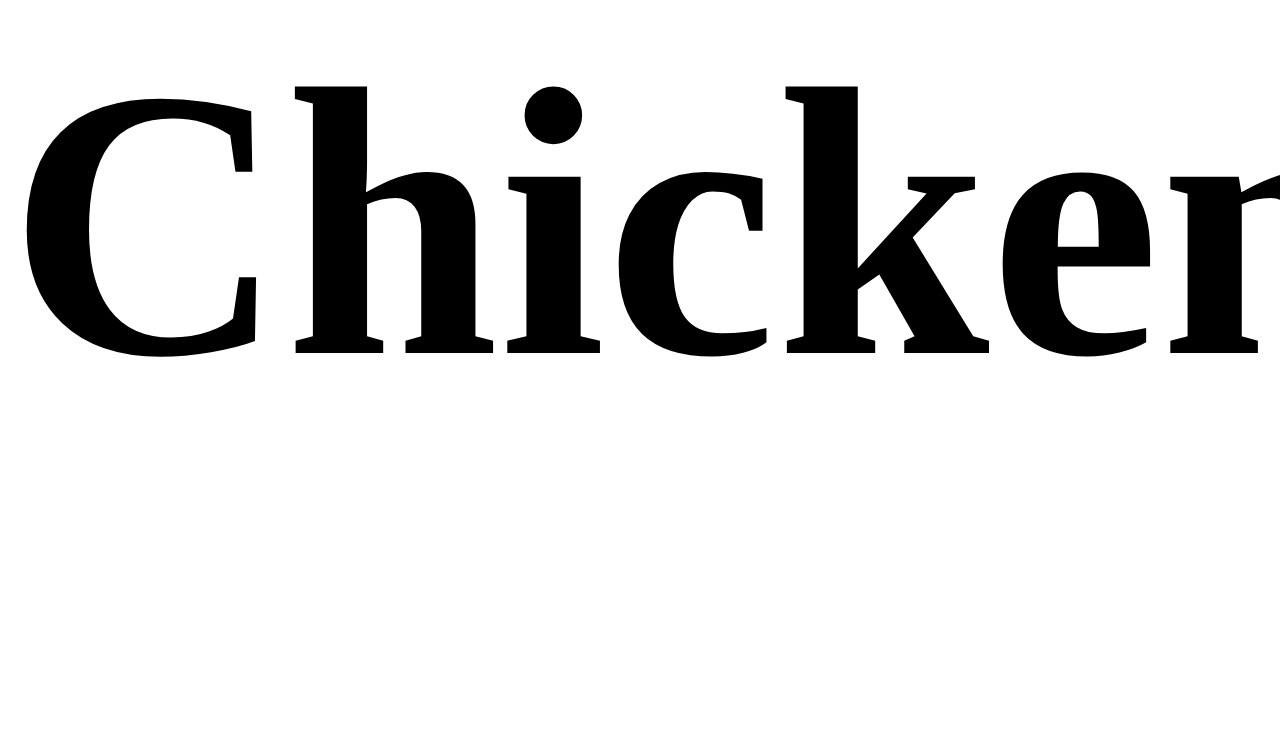
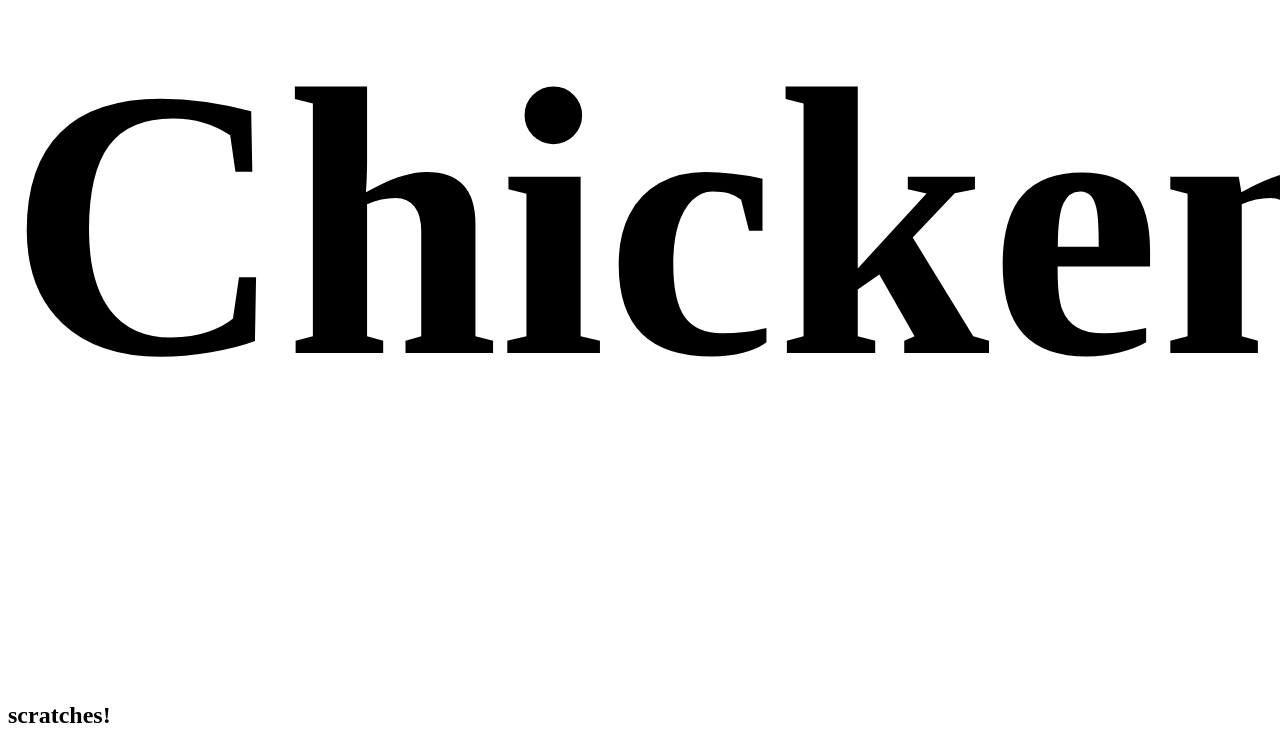
Before and after one commit to polarkain/usf-chickens, a plain HTML site: page index.html in a window 1280 px wide. Shown: the part 254-1002 px from the top of the page. Before the commit the page ends 956 px from the top, so only its background shows below. Drawn offline with Linux system fonts and the light colour scheme.

Commit message:
added scratches

```diff
--- a/index.html
+++ b/index.html
@@ -7,6 +7,7 @@
 </head>
 <body>
     <h1>Chickens</h1>
+    <h2> scratches! </h2>
     <script src="app.js"></script>
 </body>
 </html>
```
